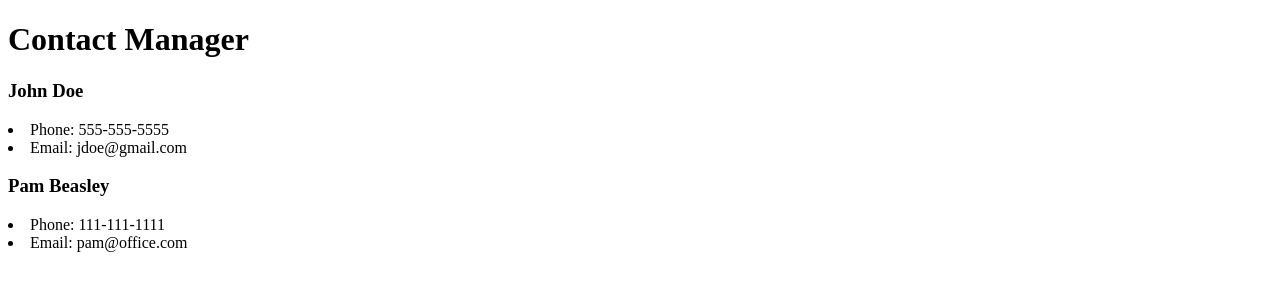
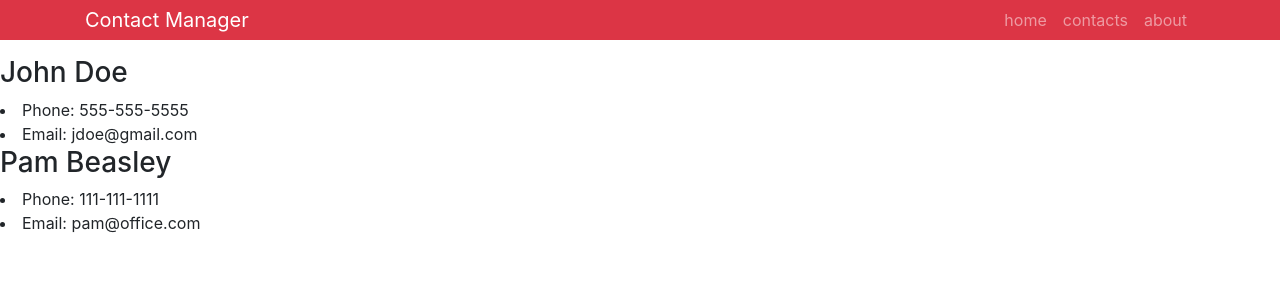
Before and after one commit to mkovar52/react-app, a React (Create React App) app: page / in a window 1280 px wide. Shown: the top 300 px of the page. Built offline with nearby package versions, Linux system fonts and the light colour scheme.

Commit message:
added bootstrap to project, looked at a few css styling methods

```diff
--- a/package.json
+++ b/package.json
@@ -3,6 +3,7 @@
   "version": "0.1.0",
   "private": true,
   "dependencies": {
+    "bootstrap": "^4.3.1",
     "react": "^16.8.6",
     "react-dom": "^16.8.6",
     "react-scripts": "3.0.1"
--- a/src/App.js
+++ b/src/App.js
@@ -2,6 +2,7 @@
 import Contact from './components/Contact';
 import Header from './components/Header';
 
+import 'bootstrap/dist/css/bootstrap.min.css';
 import './App.css';
 
 function App() {
--- a/src/components/Header.js
+++ b/src/components/Header.js
@@ -6,9 +6,33 @@
   const { branding } = props;
 
   return (
-    <div>
-      <h1>{branding}</h1>
-    </div>
+
+      <nav className="navbar navbar-expand-sm navbar-dark bg-danger mb-3 py-0">
+        <div className="container">
+          <a href="/" className="navbar-brand">
+            {branding}
+          </a>
+            <div>
+              <ul className="navbar-nav mr-auto">
+                <li className="nav-item">
+                  <a href="/" className="nav-link">
+                    home
+                  </a>
+                </li>
+                <li className="nav-item">
+                  <a href="/" className="nav-link">
+                    contacts
+                  </a>
+                </li>
+                <li className="nav-item">
+                  <a href="/" className="nav-link">
+                    about
+                  </a>
+                </li>
+              </ul>
+            </div>
+        </div>
+      </nav>
   )
 }
 
```
Also changed, not shown: src/components/Contact.js (line endings or trailing spaces), 1 other file (tests, documents, lock files or other folders).
